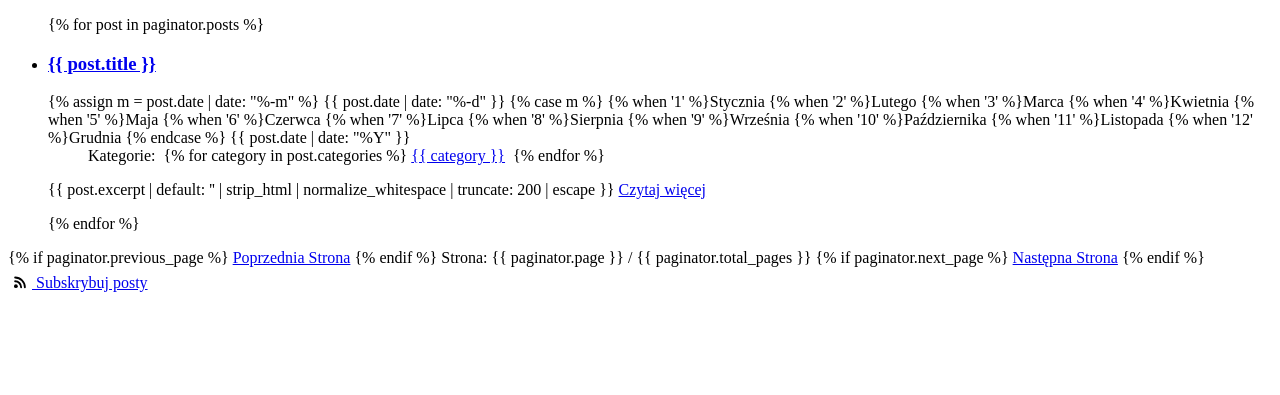
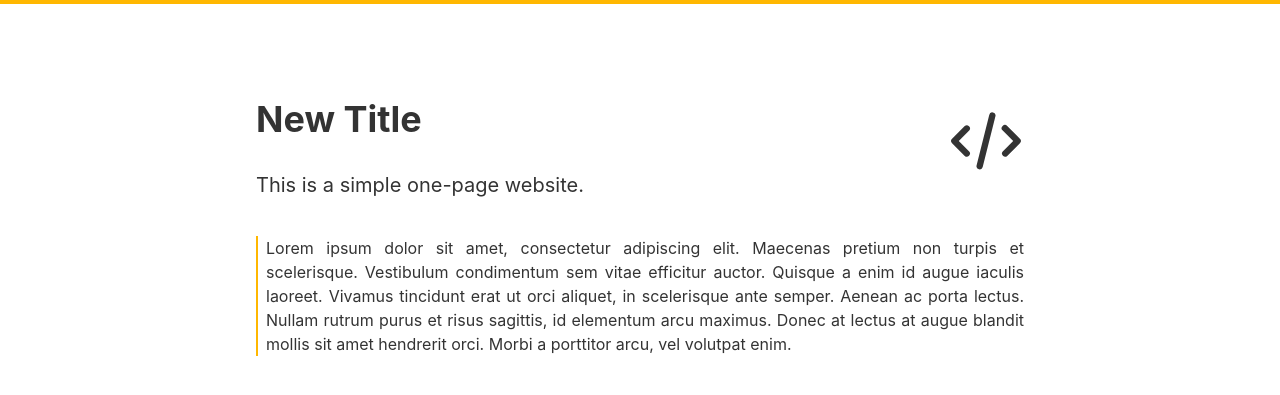
Before and after one commit to hhongjiang/hhongjiang.github.io, a Jekyll site: the page anomaly_detection/index.html, which Jekyll copies as it is, in a window 1280 px wide. Shown: the top 395 px of the page. Built offline with Jekyll 4.4.1, drawn with Linux system fonts in a browser that asks for light colours; nearby versions of some CDN libraries; library files that are not in the unit come from our copies.

Commit message:
delete the old subpage and replace with a basic .html file

```diff
--- a/anomaly_detection/index.html
+++ b/anomaly_detection/index.html
@@ -1,73 +1,33 @@
 <!DOCTYPE html>
 <html lang="en">
-<head>
-<meta charset="utf-8">
+<title>Basic Static Website</title>
 <meta name="viewport" content="width=device-width, initial-scale=1">
-<meta name="theme-color" content="#fff">
-<meta name="description" content="Hong Jiang personal website.">
-<meta name="google-site-verification" content="-wuCsk4qLolXEPSUTGX7YBxywcyNNf5HS2ClzgEWxNY">
-<title>Hong Jiang</title>
-<link rel="shortcut icon" href="https://hhongjiang.github.io/lib/favicon/favicon.jpg">
-<link rel="stylesheet" href="https://hhongjiang.github.io/anomaly_detection/lib/css/style.min.css">
-</head>
-<body ondragstart="return false" ondrag="return false">
-<script type="text/javascript">var preload = document.createElement('div'); preload.className = "preloader"; preload.innerHTML = '</div><div class="spinner"></div>'; document.body.appendChild(preload); window.addEventListener('load', function() { preload.className +=  ' fade'; setTimeout(function(){ preload.style.display = 'none'; },500); })</script>
-<noscript><div class="no-js">To view the page please enable javascript in your browser.</div></noscript>
+<link rel="stylesheet" href="https://unpkg.com/tachyons@4.9.1/css/tachyons.min.css" />
 
-<section class="home">
-<ul class="post-list">
-{% for post in paginator.posts %}
-<li class="post-list-item">
-<header>
-<h3 >
-<a href="/anomaly_detection/{{ post.url }}">{{ post.title }}</a>
-</h3>
-<time datetime="{{ post.date | date_to_xmlschema }}">{% assign m = post.date | date: "%-m" %}
-{{ post.date | date: "%-d" }}
-{% case m %}
-{% when '1' %}Stycznia
-{% when '2' %}Lutego
-{% when '3' %}Marca
-{% when '4' %}Kwietnia
-{% when '5' %}Maja
-{% when '6' %}Czerwca
-{% when '7' %}Lipca
-{% when '8' %}Sierpnia
-{% when '9' %}Września
-{% when '10' %}Października
-{% when '11' %}Listopada
-{% when '12' %}Grudnia
-{% endcase %}
-{{ post.date | date: "%Y" }}
-</time>
-<ul class="cat">Kategorie:&nbsp;
-<span>
-{% for category in post.categories %}
-<a href="/anomaly_detection/categories/{{ category }}">{{ category }}</a>&nbsp;
-{% endfor %}
-</span>
-</ul>
-</header>
-<div class="post-list-item-desc">
-<p>{{ post.excerpt | default: '' | strip_html | normalize_whitespace | truncate: 200 | escape }}
-<a href="/anomaly_detection{{ /post.url }}"> Czytaj więcej</a>
-</p>
-</div>
-</li>
-{% endfor %}
-</ul>
-<div class="pagination">
-{% if paginator.previous_page %}
-<a href="/anomaly_detection{{ paginator.previous_page_path }}" class="previous">Poprzednia Strona</a>
-{% endif %}
-<span class="page-number">Strona: {{ paginator.page }} / {{ paginator.total_pages }}</span>
-{% if paginator.next_page %}
-<a href="/anomaly_detection{{ paginator.next_page_path }}" class="next">Następna Strona</a>
-{% endif %}
-</div>
-<a href="{{"/feeds/feed.xml " | relative_url }}" style="line-height:2em">
-<svg width="1.5em" style="vertical-align: middle; margin-bottom: 5px;" viewBox="0 0 64 64" xmlns="http://www.w3.org/2000/svg"><title></title><circle cx="21" cy="43" r="5"></circle><path d="M35,48.5A2.5,2.5,0,0,1,32.5,46,13.515,13.515,0,0,0,19,32.5a2.5,2.5,0,0,1,0-5A18.521,18.521,0,0,1,37.5,46,2.5,2.5,0,0,1,35,48.5Z"></path><path d="M45,48.5A2.5,2.5,0,0,1,42.5,46,23.527,23.527,0,0,0,19,22.5a2.5,2.5,0,0,1,0-5A28.532,28.532,0,0,1,47.5,46,2.5,2.5,0,0,1,45,48.5Z"></path></svg>
-Subskrybuj posty
-</a>
-</section>
+<body class="pa3 pa5-ns sans-serif lh-copy bt bw2 b--gold black-80">
+    <main>
+        <div class="mw7 center">
+            <header class="flex flex-column flex-row-ns items-center tc tl-ns">
+                <div class="w-100 w-70-ns">
+                    <h1 class="f2">New Title</h1>
+                    <p class="f4">This is a simple one-page website.</p>
+                </div>
+                <div class="w-100 w-30-ns tr">
+                    <svg xmlns="http://www.w3.org/2000/svg" viewBox="0 0 24 24" width="76" height="76" style="fill: rgba(0,0,0,.8)">
+                        <path class="heroicon-ui" d="M20.59 12l-3.3-3.3a1 1 0 1 1 1.42-1.4l4 4a1 1 0 0 1 0 1.4l-4 4a1 1 0 0 1-1.42-1.4l3.3-3.3zM3.4 12l3.3 3.3a1 1 0 0 1-1.42 1.4l-4-4a1 1 0 0 1 0-1.4l4-4a1 1 0 0 1 1.42 1.4L3.4 12zm7.56 8.24a1 1 0 0 1-1.94-.48l4-16a1 1 0 1 1 1.94.48l-4 16z"
+                        />
+                    </svg>
+                </div>
+            </header>
+            <article>
+                <p class="tj bl bw1 b--gold pl2">Lorem ipsum dolor sit amet, consectetur adipiscing elit. Maecenas pretium non turpis et scelerisque. Vestibulum
+                    condimentum sem vitae efficitur auctor. Quisque a enim id augue iaculis laoreet. Vivamus tincidunt erat
+                    ut orci aliquet, in scelerisque ante semper. Aenean ac porta lectus. Nullam rutrum purus et risus sagittis,
+                    id elementum arcu maximus. Donec at lectus at augue blandit mollis sit amet hendrerit orci. Morbi a porttitor
+                    arcu, vel volutpat enim.</p>
+            </article>
+        </div>
+    </main>
+</body>
+
 </html>
```
